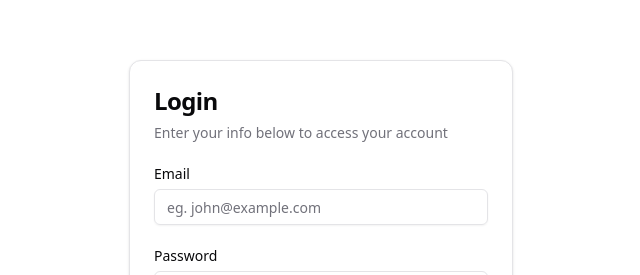
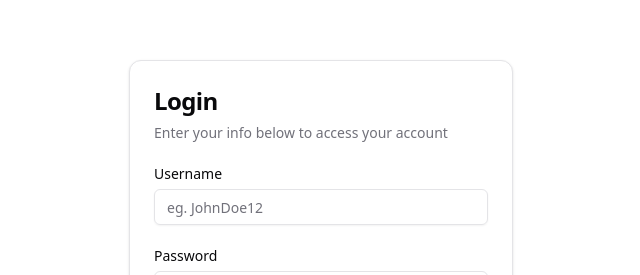
Before and after one commit to Shakthi-Viviyn/Zap, a Next.js app in the folder frontend/: page /login in a window 1280 px wide. Shown: the part 156-431 px from the top of the page, without its empty margins (319-959 px from the left). Built offline with nearby package versions, Linux system fonts and the light colour scheme.

Commit message:
Minor fixes

```diff
--- a/frontend/src/app/login/page.tsx
+++ b/frontend/src/app/login/page.tsx
@@ -19,7 +19,7 @@ export default function Page() {
     const router = useRouter();
 
     const [loginInfo, setLoginInfo] = useState({
-        email: "",
+        username: "",
         password: ""
     });
 
@@ -47,13 +47,13 @@ export default function Page() {
                             <div>
                                 <div className="flex flex-col gap-6">
                                     <div className="grid gap-2">
-                                        <Label htmlFor="email">Email</Label>
+                                        <Label htmlFor="username">Username</Label>
                                         <Input
-                                            id="email"
-                                            type="email"
-                                            placeholder="eg. john@example.com"
-                                            value={loginInfo.email}
-                                            onChange={(e) => setLoginInfo({...loginInfo, email: e.target.value})}
+                                            id="username"
+                                            type="username"
+                                            placeholder="eg. JohnDoe12"
+                                            value={loginInfo.username}
+                                            onChange={(e) => setLoginInfo({...loginInfo, username: e.target.value})}
                                         />
                                     </div>
                                     <div className="grid gap-2">
--- a/frontend/src/app/page.tsx
+++ b/frontend/src/app/page.tsx
@@ -12,7 +12,7 @@ export default function Home() {
         <h1 className="text-5xl font-bold text-gray-800 drop-shadow-md leading-tight">
           Welcome
           <br />
-          to<span className="text-blue-600">Zap!</span>
+          to<span className="text-blue-600"> Zap!</span>
         </h1>
         <p className="text-lg text-gray-600 mt-4 drop-shadow-sm">
           Making your crypt easier.
```
